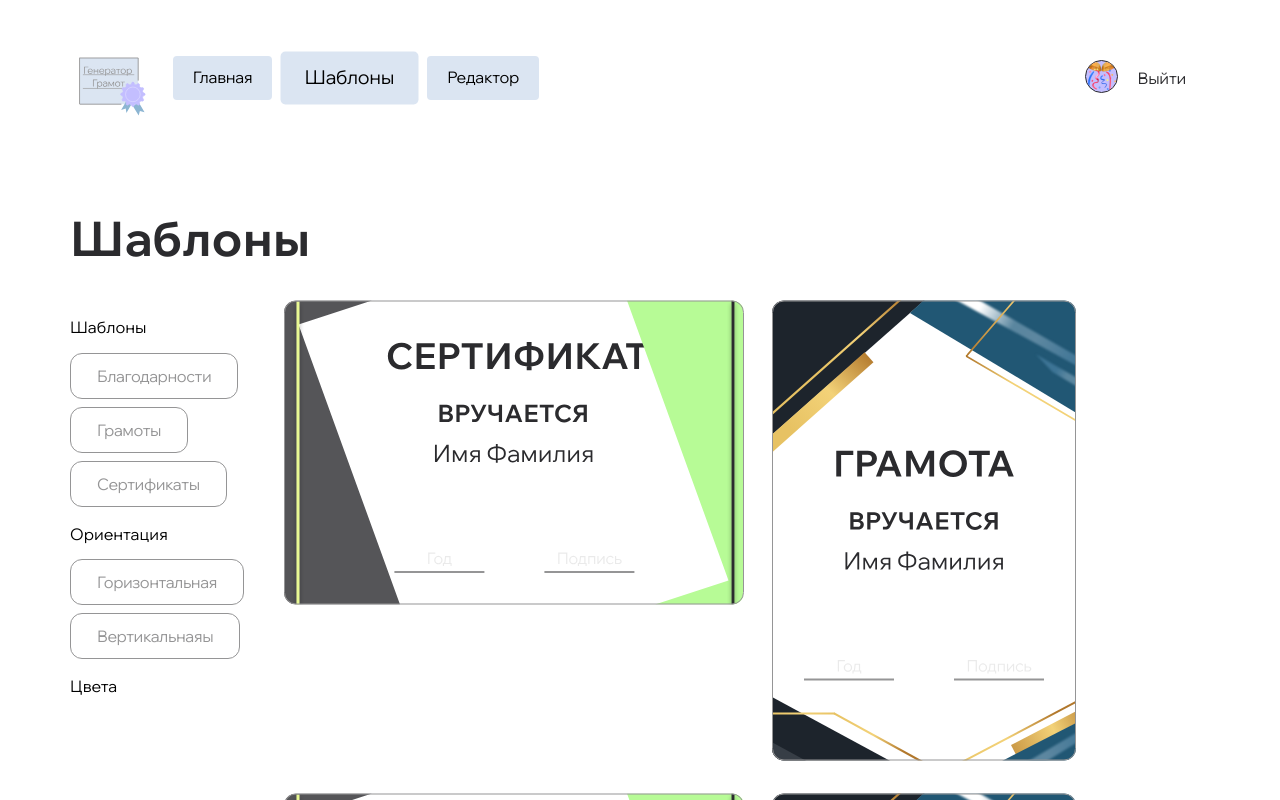
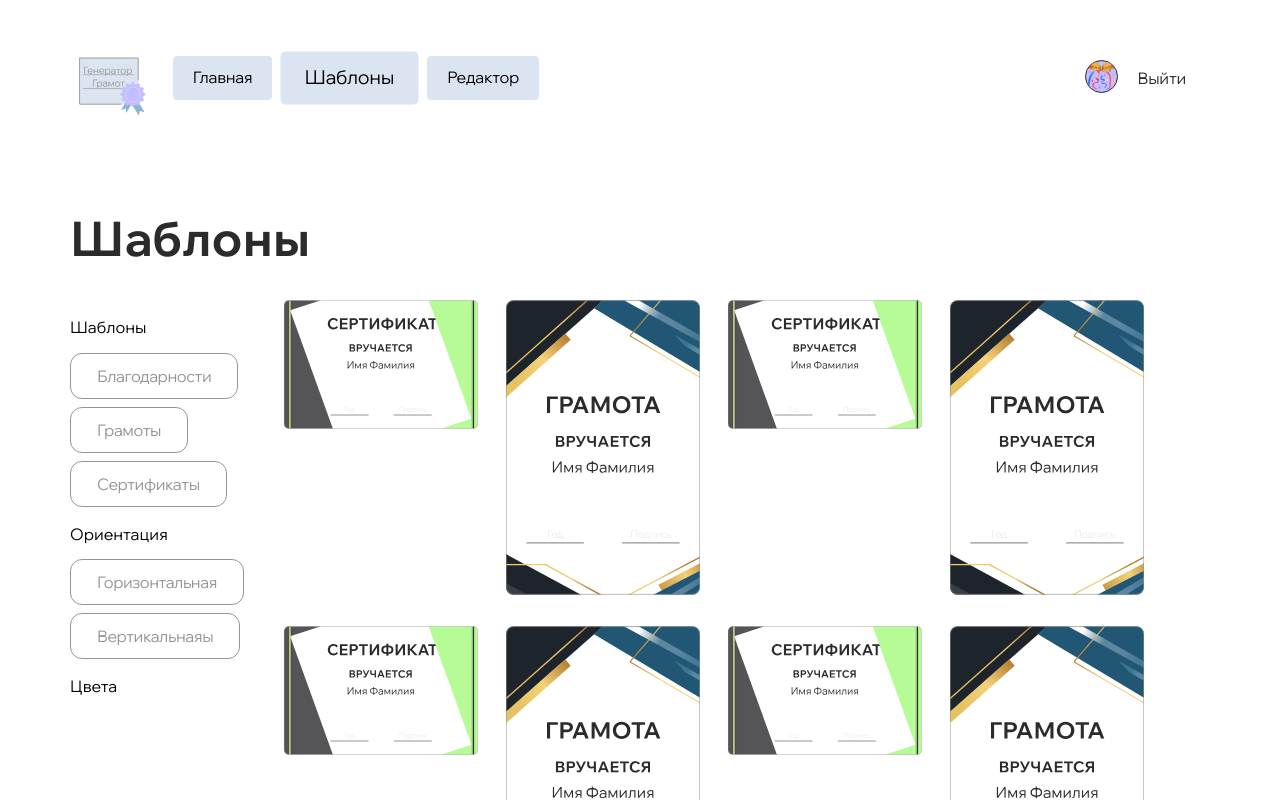
Before and after one commit to certificates-and-commendations/Frontend, a React (Create React App) app: page /samples in a window 1280 px wide. Shown: the top 800 px of the page. Built offline with nearby package versions, Linux system fonts and the light colour scheme; a web font is replaced by a local one.

Commit message:
save progress

```diff
--- a/src/components/Form/Form.js
+++ b/src/components/Form/Form.js
@@ -4,7 +4,6 @@ import { useNavigate } from 'react-router-dom';
 import { EMAIL_CHECKER, PASSWORD_CHECKER } from '../../constants/constants';
 import x from '../../images/x.svg';
 import authApi from '../../utils/AuthApi';
-import ConfirmPassword from '../ConfirmPassword/ConfirmPassword';
 
 function Form({
 	popupName,
@@ -83,7 +82,6 @@ function Form({
 					: `popup popup_${popupName}`
 			}
 		>
-			{isConfirmPopupOpened && <ConfirmPassword email={formValue.email} />}
 			<div className="popup__container">
 				<div className="popup__navigation">
 					<h1 className="popup__title">{title}</h1>
--- a/src/components/Samples/Samples.css
+++ b/src/components/Samples/Samples.css
@@ -73,6 +73,15 @@
 	flex-direction: row;
 	flex-wrap: wrap;
 	gap: 28px;
+/* Temporary */
+	column-count: 3;
+	column-gap: 28px;
+}
+
+.samples__link {
+	height: min-content;
+	/* Temporary */
+	break-inside: avoid;
 }
 
 .samples__link:hover {
@@ -81,4 +90,5 @@
 }
 
 .samples__image {
+	width: 194px;
 }
--- a/src/components/Samples/Samples.jsx
+++ b/src/components/Samples/Samples.jsx
@@ -84,7 +84,7 @@ function Samples({ setDiploma }) {
 		diplomas: false,
 		thanks: false,
 		certificates: false,
-		is_vertikal: false,
+		is_vertical: false,
 		is_horizontal: false,
 	});
 
@@ -95,7 +95,6 @@ function Samples({ setDiploma }) {
 		});
 	};
 	// ОТПРАВЛЯЕМ ЗАПРОС НА БЭК ДЛЯ ПОЛУЧЕНИЯ ОТФИЛЬТРОВАНЫХ ШАБЛОНОВ
-
 	async function getFilteredSamples() {
 		try {
 			const samplesFromBack = await authApi.handleFilterSamples(checkboxValues)
@@ -161,7 +160,6 @@ function Samples({ setDiploma }) {
 						return (
 							<Link key={item.id} className='samples__link' to='/editor'>
 								<img
-
 									onClick={() => setDiploma(item)}
 									alt={item.title}
 									className="samples__image"
```
